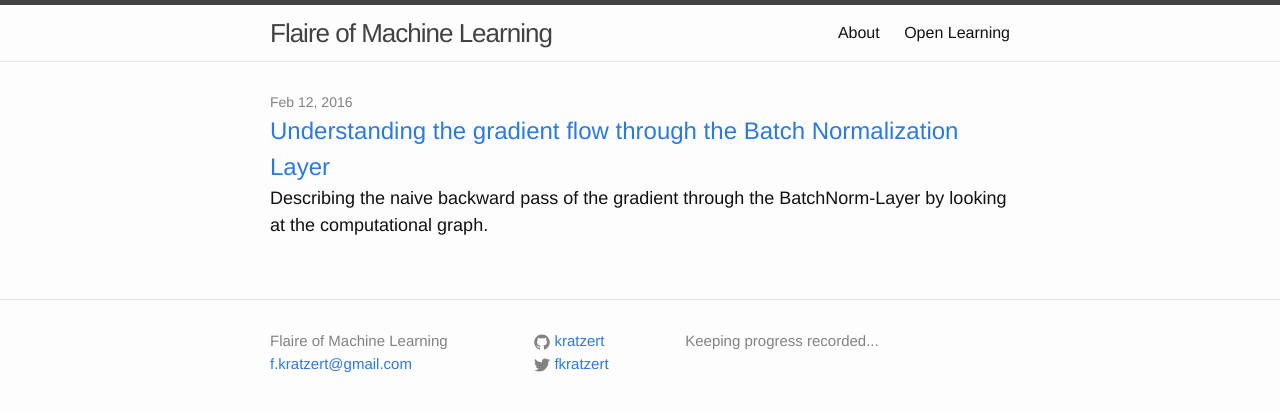
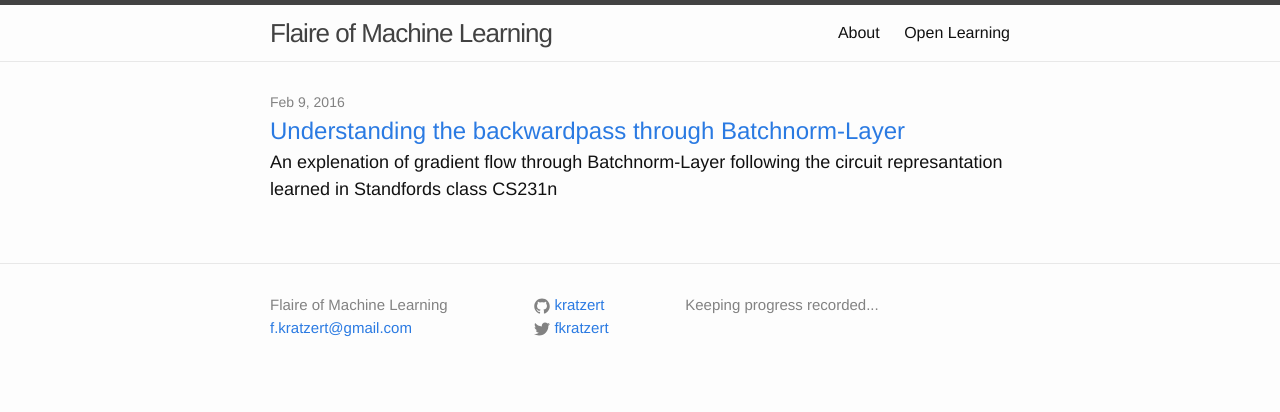
Before and after one commit to kratzert/kratzert.github.io, a Jekyll site: the page built from index.html, in a window 1280 px wide. Shown: the top 412 px of the page. Built offline with Jekyll 4.4.1, drawn with Linux system fonts in a browser that asks for light colours.

Commit message:
ohne worte

```diff
--- a/_posts/2016/2016-02-12-understanding-github.markdown
+++ b/_posts/2016/2016-02-12-understanding-github.markdown
@@ -1,8 +1,8 @@
 ---
 layout: "post"
-title: "Understanding the gradient flow through the Batch Normalization Layer"
-date: "2016-02-12 13:56"
-excerpt: "Describing the naive backward pass of the gradient through the BatchNorm-Layer by looking at the computational graph."
+title: "Understanding the backwardpass through Batchnorm-Layer"
+date: "2016-02-09 14:54"
+excerpt: "An explenation of gradient flow through Batchnorm-Layer following the circuit represantation learned in Standfords class CS231n "
 comments: true
 ---
 
```
